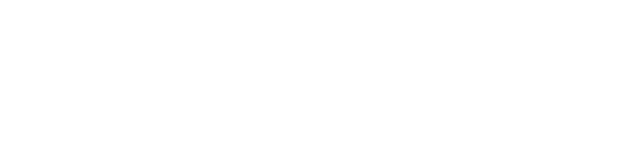
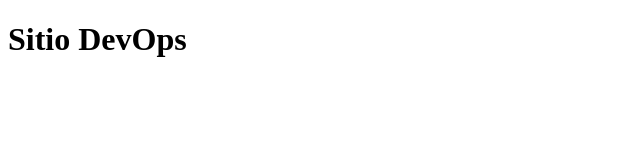
Before and after one commit to Calegria25/SitioWebDevOps, a plain HTML site: page index.html in a window 1280 px wide. Shown: the whole page, without its empty margins (0-640 px from the left). Drawn offline with Linux system fonts and the light colour scheme.

Commit message:
primer comit a mi nueva rama

```diff
--- a/index.html
+++ b/index.html
@@ -5,6 +5,7 @@
     <meta http-equiv="X-UA-Compatible" content="IE=edge">
     <meta name="viewport" content="width=device-width, initial-scale=1.0">
     <title>Sitio DevOps</title>
+    <h1>Sitio DevOps</h1>
 </head>
 <body>
 
```
